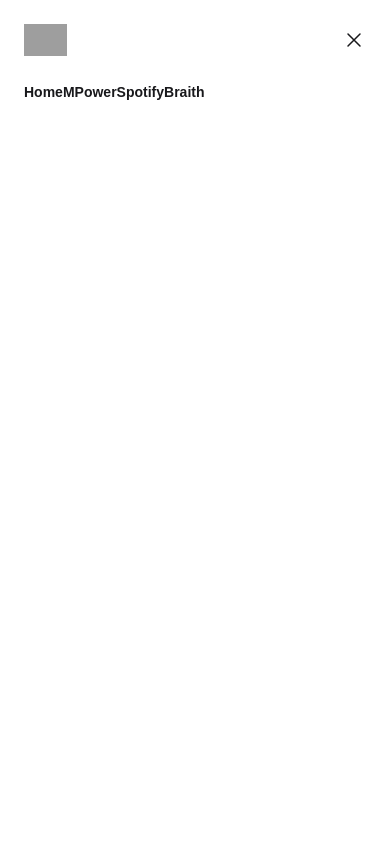
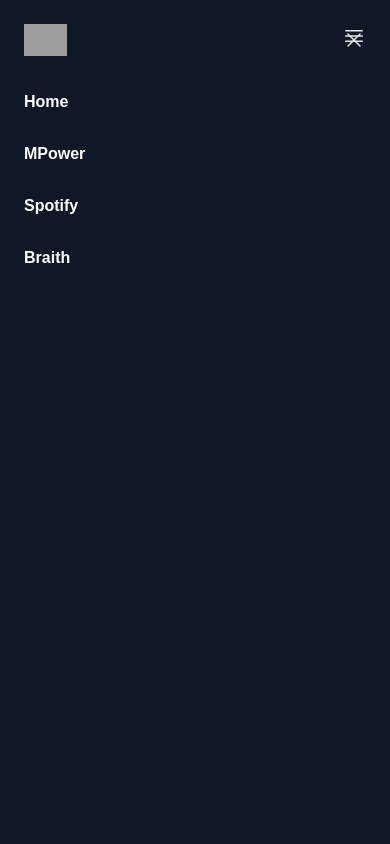
Before and after one commit to ciaranhayes/Nialls-Portfolio, a Next.js app: page /portfolio-braith in a window 390 px wide. Both pictures are taken after a click on the button "Open main menu". Shown: the top 844 px of the page. Built offline with nearby package versions, Linux system fonts and the light colour scheme; grey boxes are pictures that could not be loaded; a web font is replaced by a local one.

Commit message:
Done-ish

```diff
--- a/app/portfolio-mpower/page.tsx
+++ b/app/portfolio-mpower/page.tsx
@@ -1,11 +1,9 @@
-import HeaderPortfolio from "@/components/header-portfolio"
 import Footer from "@/components/footer"
 import PortMPower from "@/components/Port-intro"
 
 export default function MPower() {
     return (
         <>
-            <HeaderPortfolio href="/#mpower" />
             <PortMPower />
             <Footer />
         </>
--- a/components/Port-intro.tsx
+++ b/components/Port-intro.tsx
@@ -6,9 +6,12 @@
     PencilIcon,
     DocumentMagnifyingGlassIcon,
 } from "@heroicons/react/20/solid";
+import HeaderPortfolio from "./header-portfolio";
 
 export default function PortMpower() {
     return (
+        <>
+            <HeaderPortfolio href="#mpower" />
             <div className="overflow-hidden sm:py-32">
                 <div className="mx-auto max-w-7xl px-6 lg:px-8">
                     <div className="mx-auto grid max-w-2xl grid-cols-1 gap-x-8 gap-y-16 sm:gap-y-20 lg:mx-0 lg:max-w-none lg:grid-cols-2">
@@ -21,7 +24,7 @@
                                     Smart MPower
                                 </p>
                                 <p className="mt-6 text-lg text-gray-300">
-                                Get Niall to give you text
+                                    The goal of this project was to create an interactive educational module for a start up business in Ireland. The company wanted their story, ethos and goals to be delivered to the website in a module that could be accessed and understood by children, adolescents and adults alike. The final design combines vital information with fun infographics and animations. The project began in the early stages of the design process, researching the company through interviews with employees and in-depth secondary research and continued through wireframing, concept development until a high fidelity concept was created. The company went on to take the design and put it into their website.
                                 </p>
 
                                 <dl className="mt-10 max-w-xl space-y-8 text-base text-gray-400 lg:max-w-none">
@@ -117,5 +120,6 @@
                     </div>
                 </div>
             </div>
+        </>
     );
 }
--- a/components/header-portfolio.tsx
+++ b/components/header-portfolio.tsx
@@ -1,15 +1,14 @@
 'use client'
-import { v4 as uuidv4 } from 'uuid';
 import { useState } from 'react'
 import { Dialog, DialogPanel } from '@headlessui/react'
 import { Bars3Icon, XMarkIcon } from '@heroicons/react/24/outline'
-import Link from 'next/link'
 
 interface props {
     href: string;
 }
 
 const links = [
+    { name: "Home", link: "/"},
     { name: "MPower", link: "/portfolio-mpower" },
     { name: "Spotify", link: "/portfolio-spotify" },
     { name: "Braith", link: "/portfolio-braith" }
@@ -18,64 +17,63 @@
 export default function HeaderPortfolio({ href }: props) {
     const [mobileMenuOpen, setMobileMenuOpen] = useState(false);
     return (
-        <header className="absolute inset-x-0 top-0 z-50 text-white">
-            <nav aria-label="Global" className="flex items-center p-6 lg:px-8">
+        <header className="absolute inset-x-0 top-0 z-100">
+            <nav aria-label="Global" className="flex items-center justify-between p-6 lg:px-8">
+                <div className="flex lg:flex-1">
+                </div>
                 <div className="flex lg:hidden">
                     <button
                         type="button"
                         onClick={() => setMobileMenuOpen(true)}
-                        className="-m-2.5 inline-flex items-center justify-center rounded-md p-2.5"
+                        className="-m-2.5 inline-flex items-center justify-center rounded-md p-2.5 text-gray-200"
                     >
                         <span className="sr-only">Open main menu</span>
-                        <Bars3Icon aria-hidden="true" className="h-6 w-6" />
+                        <Bars3Icon aria-hidden="true" className="size-6" />
                     </button>
                 </div>
-                <div className="flex flex-1 justify-center lg:gap-x-12">
-                    <Link
-                        href={href}
-                        className="text-sm/6 font-semibold"
-                    >Home</Link>
-                    {links.map(link => <Link
-                        key={uuidv4()}
-                        href={link.link}
-                        className="text-sm/6 font-semibold"
-                    >{link.name}</Link>)}
+                <div className="hidden lg:flex lg:gap-x-12">
+                    {links.map((item) => (
+                        <a key={item.name} href={item.link} className="text-sm/6 font-semibold text-white">
+                            {item.name}
+                        </a>
+                    ))}
+                </div>
+                <div className="hidden lg:flex lg:flex-1 lg:justify-end">
                 </div>
             </nav>
-
             <Dialog open={mobileMenuOpen} onClose={setMobileMenuOpen} className="lg:hidden">
                 <div className="fixed inset-0 z-50" />
-                <DialogPanel className="fixed inset-y-0 right-0 z-50 w-full overflow-y-auto bg-white p-6 sm:max-w-sm sm:ring-1 sm:ring-gray-900/10">
+                <DialogPanel className="fixed inset-y-0 right-0 z-50 w-full overflow-y-auto bg-gray-900 p-6 sm:max-w-sm sm:ring-1 sm:ring-gray-100/10">
                     <div className="flex items-center justify-between">
                         <a href="#" className="-m-1.5 p-1.5">
                             <span className="sr-only">Your Company</span>
                             <img
                                 alt=""
-                                src="https://tailwindcss.com/plus-assets/img/logos/mark.svg?color=indigo&shade=600"
+                                src="https://tailwindcss.com/plus-assets/img/logos/mark.svg?color=indigo&shade=500"
                                 className="h-8 w-auto"
                             />
                         </a>
                         <button
                             type="button"
                             onClick={() => setMobileMenuOpen(false)}
-                            className="-m-2.5 rounded-md p-2.5"
+                            className="-m-2.5 rounded-md p-2.5 text-gray-200"
                         >
                             <span className="sr-only">Close menu</span>
                             <XMarkIcon aria-hidden="true" className="size-6" />
                         </button>
                     </div>
                     <div className="mt-6 flow-root">
-                        <div className="-my-6 divide-y divide-gray-500/10">
+                        <div className="-my-6 divide-y divide-white/10">
                             <div className="space-y-2 py-6">
-                                <Link
-                                    href={href}
-                                    className="text-sm/6 font-semibold"
-                                >Home</Link>
-                                {links.map(link => <Link
-                                    key={uuidv4()}
-                                    href={link.link}
-                                    className="text-sm/6 font-semibold"
-                                >{link.name}</Link>)}
+                                {links.map((item) => (
+                                    <a
+                                        key={item.name}
+                                        href={item.link}
+                                        className="-mx-3 block rounded-lg px-3 py-2 text-base/7 font-semibold text-white hover:bg-white/5"
+                                    >
+                                        {item.name}
+                                    </a>
+                                ))}
                             </div>
                         </div>
                     </div>
--- a/components/header.tsx
+++ b/components/header.tsx
@@ -4,69 +4,68 @@
 import { Bars3Icon, XMarkIcon } from '@heroicons/react/24/outline'
 
 const navigation = [
+    { name: 'Home', href: '#'},
     { name: 'About Me', href: '#aboutme' },
     { name: 'Skills', href: '#skills' },
     { name: 'Portfolio', href: '#portfolio' },
-    { name: 'Contact', href: '#contact' },
 ]
 
 export default function Header() {
     const [mobileMenuOpen, setMobileMenuOpen] = useState(false);
     return (
-        <header className="absolute inset-x-0 top-0 z-50 text-white">
-            <nav aria-label="Global" className="flex items-center p-6 lg:px-8">
+        <header className="absolute inset-x-0 top-0 z-100">
+            <nav aria-label="Global" className="flex items-center justify-between p-6 lg:px-8">
+                <div className="flex lg:flex-1">
+                </div>
                 <div className="flex lg:hidden">
                     <button
                         type="button"
                         onClick={() => setMobileMenuOpen(true)}
-                        className="-m-2.5 inline-flex items-center justify-center rounded-md p-2.5"
+                        className="-m-2.5 inline-flex items-center justify-center rounded-md p-2.5 text-gray-200"
                     >
                         <span className="sr-only">Open main menu</span>
-                        <Bars3Icon aria-hidden="true" className="h-6 w-6" />
+                        <Bars3Icon aria-hidden="true" className="size-6" />
                     </button>
                 </div>
-                <div className="flex flex-1 justify-center lg:gap-x-12">
+                <div className="hidden lg:flex lg:gap-x-12">
                     {navigation.map((item) => (
-                        <a
-                            key={item.name}
-                            href={item.href}
-                            className="text-sm/6 font-semibold"
-                        >
+                        <a key={item.name} href={item.href} className="text-sm/6 font-semibold text-white">
                             {item.name}
                         </a>
                     ))}
                 </div>
+                <div className="hidden lg:flex lg:flex-1 lg:justify-end">
+                </div>
             </nav>
-
             <Dialog open={mobileMenuOpen} onClose={setMobileMenuOpen} className="lg:hidden">
                 <div className="fixed inset-0 z-50" />
-                <DialogPanel className="fixed inset-y-0 right-0 z-50 w-full overflow-y-auto bg-white p-6 sm:max-w-sm sm:ring-1 sm:ring-gray-900/10">
+                <DialogPanel className="fixed inset-y-0 right-0 z-50 w-full overflow-y-auto bg-gray-900 p-6 sm:max-w-sm sm:ring-1 sm:ring-gray-100/10">
                     <div className="flex items-center justify-between">
                         <a href="#" className="-m-1.5 p-1.5">
                             <span className="sr-only">Your Company</span>
                             <img
                                 alt=""
-                                src="https://tailwindcss.com/plus-assets/img/logos/mark.svg?color=indigo&shade=600"
+                                src="https://tailwindcss.com/plus-assets/img/logos/mark.svg?color=indigo&shade=500"
                                 className="h-8 w-auto"
                             />
                         </a>
                         <button
                             type="button"
                             onClick={() => setMobileMenuOpen(false)}
-                            className="-m-2.5 rounded-md p-2.5"
+                            className="-m-2.5 rounded-md p-2.5 text-gray-200"
                         >
                             <span className="sr-only">Close menu</span>
                             <XMarkIcon aria-hidden="true" className="size-6" />
                         </button>
                     </div>
                     <div className="mt-6 flow-root">
-                        <div className="-my-6 divide-y divide-gray-500/10">
+                        <div className="-my-6 divide-y divide-white/10">
                             <div className="space-y-2 py-6">
                                 {navigation.map((item) => (
                                     <a
                                         key={item.name}
                                         href={item.href}
-                                        className="-mx-3 block rounded-lg px-3 py-2 text-base/7 font-semibold"
+                                        className="-mx-3 block rounded-lg px-3 py-2 text-base/7 font-semibold text-white hover:bg-white/5"
                                     >
                                         {item.name}
                                     </a>
--- a/components/info-braith.tsx
+++ b/components/info-braith.tsx
@@ -17,7 +17,7 @@
                                 Final Design Project
                             </p>
                             <p className="mt-6 text-lg text-gray-300">
-                                Get Niall to give you text
+                                Braith is a developmental chair that is designed to help children with autism learn about their self stimulating actions in their early years and help them to manage these actions. The aim of Braith is to give children with autism a more comfortable experience in the classroom and improve their development in their early school years. Braith was a project I completed as my final project for my bachelors degree. The project was a full design process experience, from problem identification through to design completion. The project gave me experience in research, usability tests, time management and communicating with stakeholders. The final design was commended by a number of primary school teachers in Ireland.
                             </p>
 
                             <dl className="mt-10 max-w-xl space-y-8 text-base text-gray-400 lg:max-w-none">
--- a/components/info-spotify.tsx
+++ b/components/info-spotify.tsx
@@ -19,7 +19,7 @@
                                 Spotify
                             </p>
                             <p className="mt-6 text-lg text-gray-300">
-                                Get Niall to give you text
+                                The brief for this rapid design challenge presented to me was how might Spotify better serve music discovery behaviors using AI on new or existing surfaces based on both implicit and explicit signals? The idea of this design challenge was to learn and understand rapid design thinking and creatively designing new surfaces for Spotify. The goal was to research and find new signals that Spotify may not have previously used or one that could be used in a different way. The final concept was one where users could discover through music through their location and connect with new people who have similar taste in music.
                             </p>
 
                             <dl className="mt-10 max-w-xl space-y-8 text-base text-gray-400 lg:max-w-none">
```
Also changed, not shown: components/footer.tsx (+0 -26 lines). Lines whose indentation alone changed are shown as unchanged.
